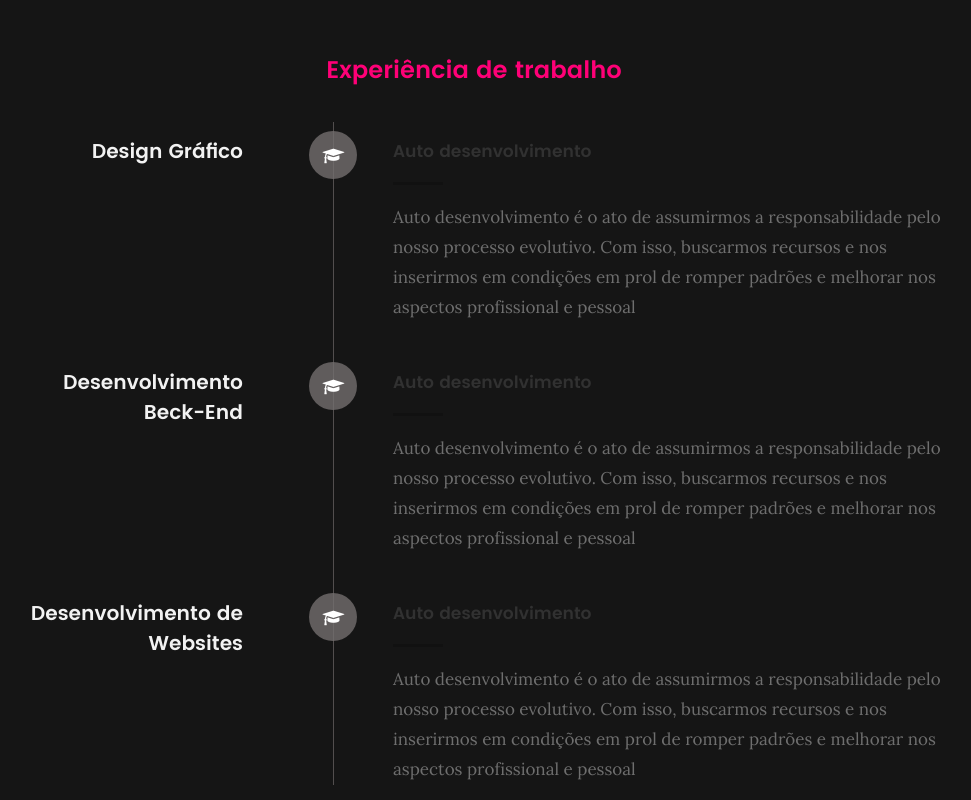
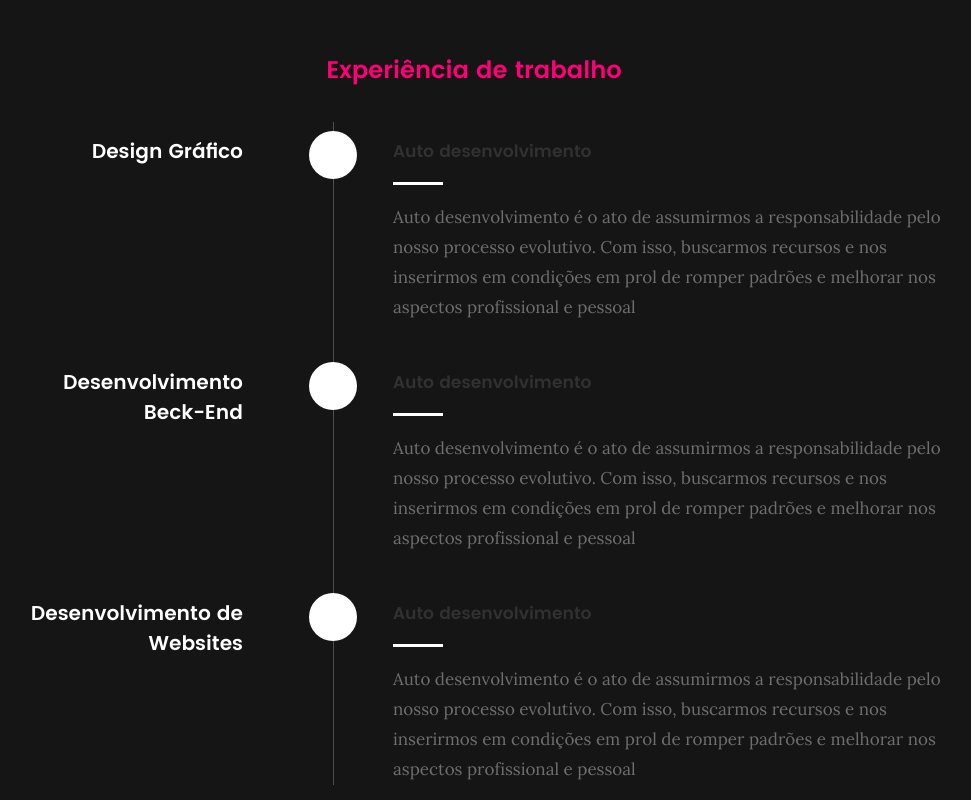
Before and after one commit to elisioMonjane/portifolio, a plain HTML site: page index.html in a window 1280 px wide. Shown: the part 1560-2360 px from the top of the page, without its empty margins (166-1137 px from the left). Drawn offline with Linux system fonts and the light colour scheme; files whose address does not match are found by name.

Commit message:
chore commit

```diff
--- a/css/main.css
+++ b/css/main.css
@@ -1658,7 +1658,7 @@ header .logo a {
 	height: 4.8rem;
 	width: 4.8rem;
 	line-height: 4.8rem;
-	background: #746e6ecc;
+	background: #FFFFFF;
 	border-radius: 50%;
 	text-align: center;
 	color: #FFFFFF;
@@ -1681,7 +1681,7 @@ header .logo a {
 }
 #resume .timeline-header h3 {
 	margin-bottom: 0;
-	color: #fffffff1;
+	color: #ffff;
 }
 #resume .timeline-header p {
 	font-family: "poppins-regular", sans-serif;
@@ -1701,7 +1701,7 @@ header .logo a {
 	display: block;
 	height: 3px;
 	width: 50px;
-	background: rgba(0, 0, 0, 0.2);
+	background: #FFFFFF;
 	position: absolute;
 	left: 0;
 	bottom: 0;
@@ -1783,9 +1783,7 @@ header .logo a {
 		padding-left: 5.5rem;
 	}
 }
-
-
-/**
+/*
  * ===================================================================
  * 13. portfolio - (_layout.scss)
  *
```
